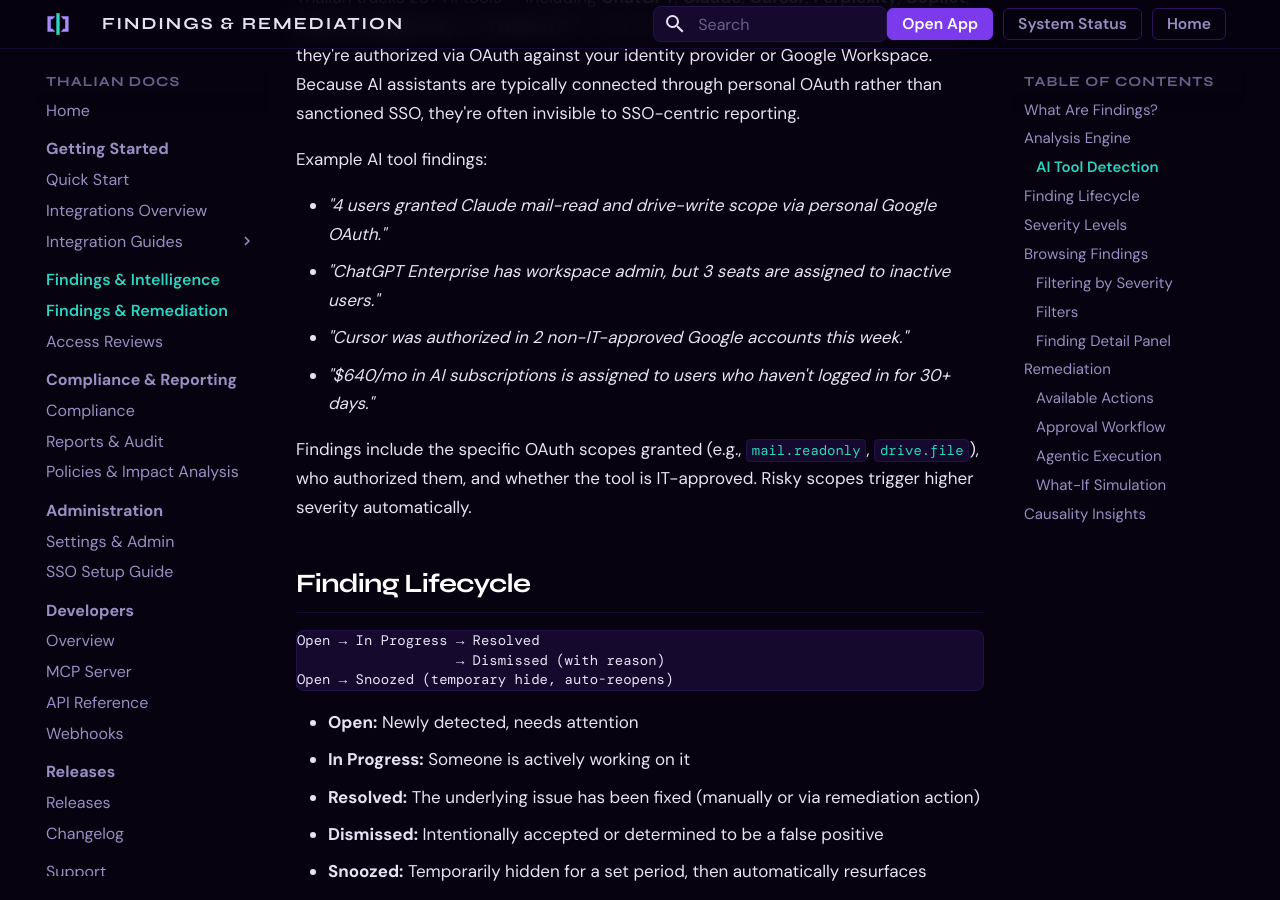
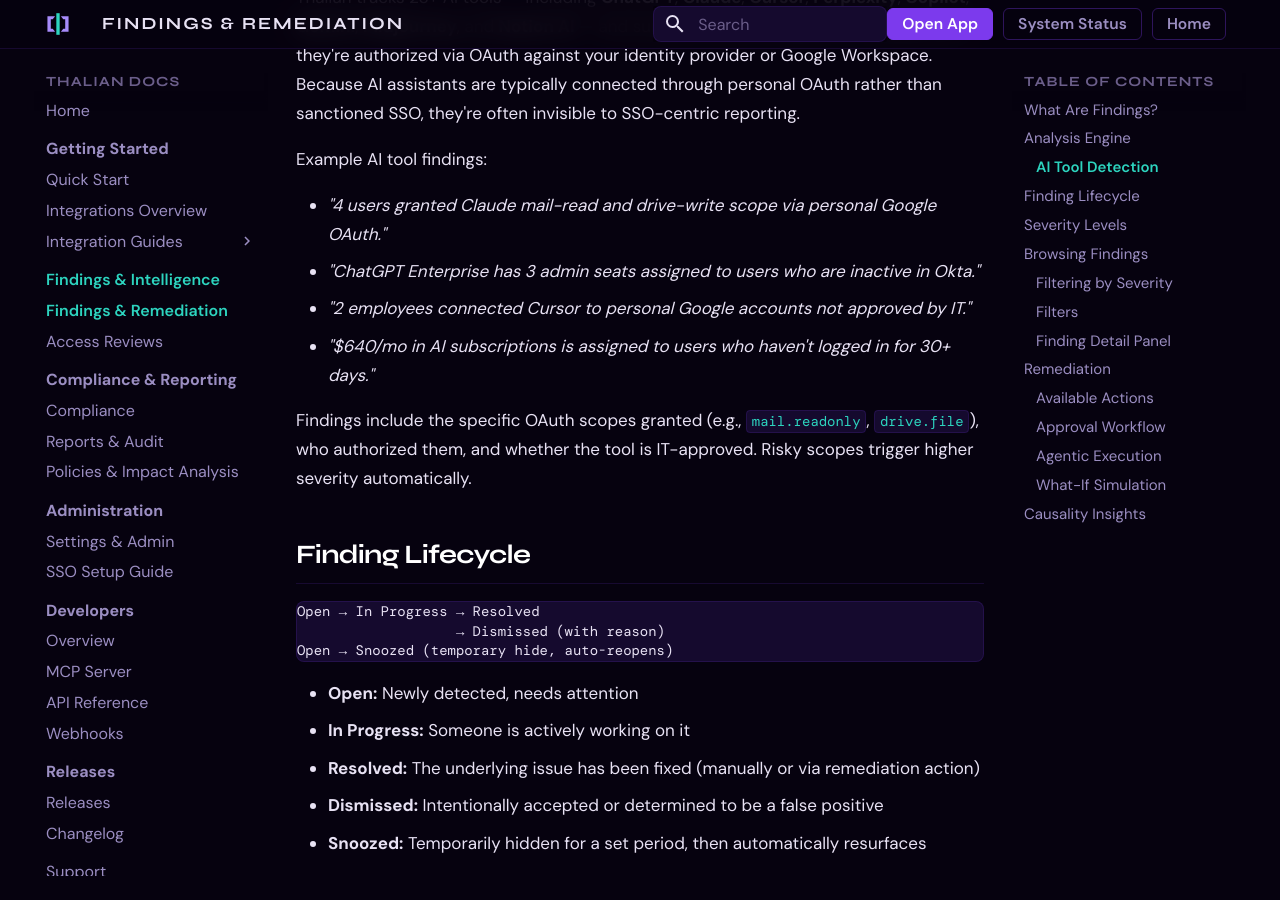
Before and after one commit to tori-mf13/thalian-docs, an MkDocs documentation site: the page built from docs/findings-and-remediation.md, in a window 1280 px wide and 900 px high, scrolled down 2078 px. Built offline with MkDocs 1.6.1 and Material for MkDocs 9.7.7, drawn with Linux system fonts in a browser that asks for light colours.

Commit message:
Update example finding copy to match landing page
Co-Authored-By: Claude Sonnet 4.6 <noreply@anthropic.com>

```diff
--- a/docs/findings-and-remediation.md
+++ b/docs/findings-and-remediation.md
@@ -45,8 +45,8 @@ Thalian tracks 23+ AI tools — including **ChatGPT**, **Claude**, **Cursor**, *
 Example AI tool findings:
 
 - *"4 users granted Claude mail-read and drive-write scope via personal Google OAuth."*
-- *"ChatGPT Enterprise has workspace admin, but 3 seats are assigned to inactive users."*
-- *"Cursor was authorized in 2 non-IT-approved Google accounts this week."*
+- *"ChatGPT Enterprise has 3 admin seats assigned to users who are inactive in Okta."*
+- *"2 employees connected Cursor to personal Google accounts not approved by IT."*
 - *"$640/mo in AI subscriptions is assigned to users who haven't logged in for 30+ days."*
 
 Findings include the specific OAuth scopes granted (e.g., `mail.readonly`, `drive.file`), who authorized them, and whether the tool is IT-approved. Risky scopes trigger higher severity automatically.
```
